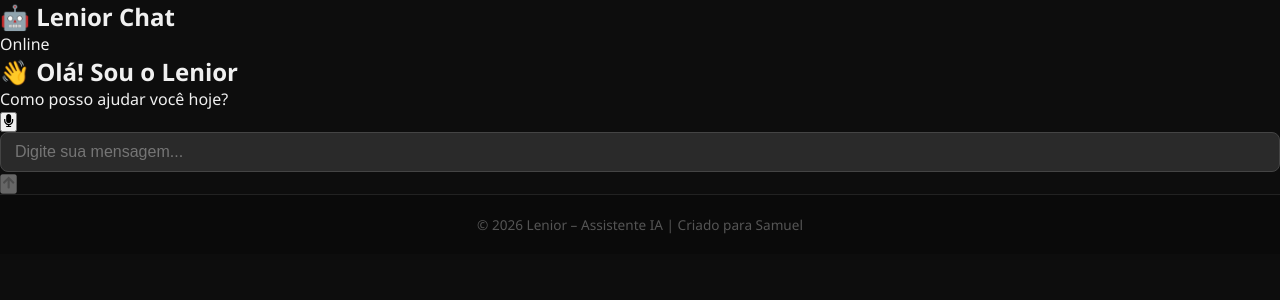
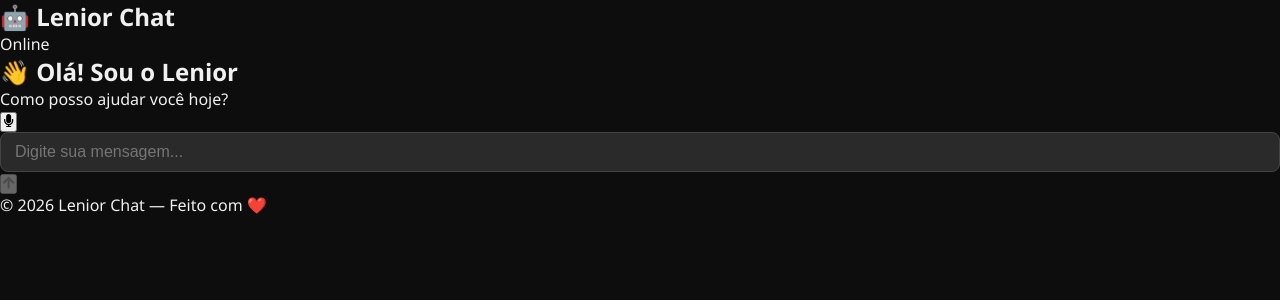
Before and after one commit to samueldesignerpromax-prog/Lenior-Chat, a React (Vite) app: page / in a window 1280 px wide. Shown: the top 300 px of the page. Built offline with nearby package versions, Linux system fonts and the light colour scheme.

Commit message:
Refactor Footer component and update content

```diff
--- a/src/components/Footer.jsx
+++ b/src/components/Footer.jsx
@@ -1,9 +1,11 @@
 import React from 'react';
 
-export default function Footer() {
+const Footer = () => {
   return (
-    <footer style={{ marginTop: 'auto', background: '#0a0a0a', borderTop: '1px solid #222', padding: '20px', textAlign: 'center', color: '#555', fontSize: '0.85rem' }}>
-      <p>© 2026 Lenior – Assistente IA | Criado para Samuel</p>
+    <footer className="footer">
+      <p>© {new Date().getFullYear()} Lenior Chat — Feito com ❤️</p>
     </footer>
   );
-}
+};
+
+export default Footer;
```
